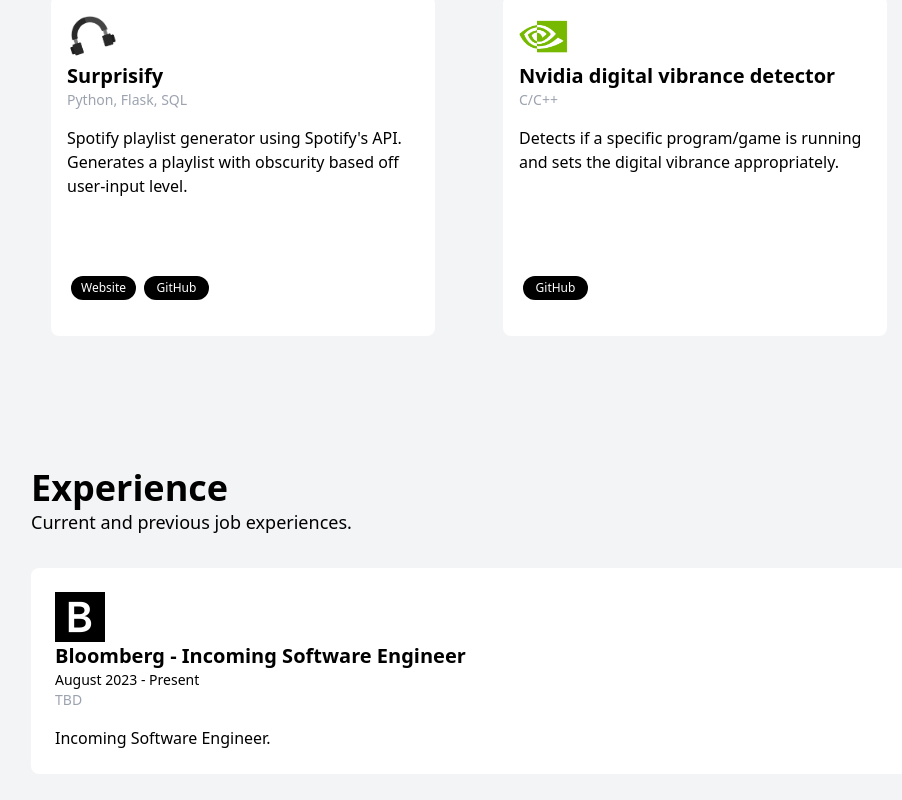
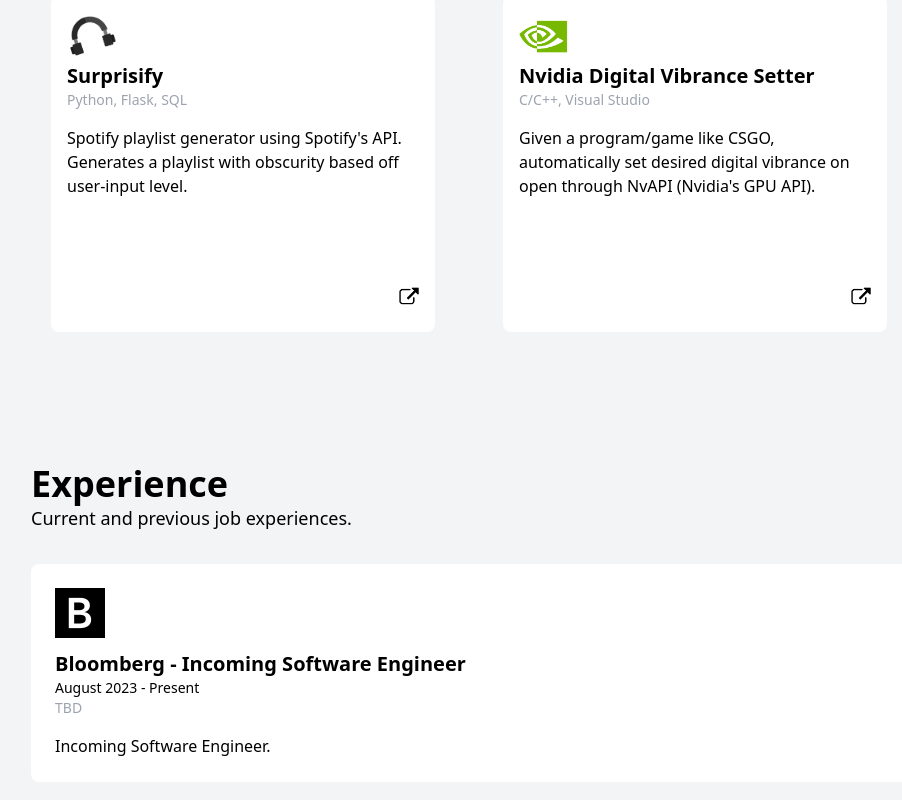
Before and after one commit to StephenChou/stephen-chou-portfolio, a Next.js app: page / in a window 1280 px wide. Shown: the part 660-1460 px from the top of the page, without its empty margins (137-1039 px from the left). Built offline with nearby package versions, Linux system fonts and the light colour scheme.

Commit message:
made style changes to project and experience cards

```diff
--- a/components/about_section.tsx
+++ b/components/about_section.tsx
@@ -3,8 +3,6 @@
 import Image from 'next/image'
 
 export default function AboutSection() {
-
-    //mx-auto max-w-3xl px-4 sm:px-6 md:max-w-5xl
 
     return(
         <section id="home">
--- a/components/experience_card.tsx
+++ b/components/experience_card.tsx
@@ -12,9 +12,9 @@
 
 export default function ExperienceCard({img, title, date, tech_stack, description}: ExperienceCard) {
     return(
-            <div className="bg-white rounded-lg px-6 py-6 my-8 transform hover:scale-105 duration-100 hover:shadow-lg ">
+            <div className="bg-white rounded-lg px-6 py-6 my-8 ">
             <div className="pb-4 relative bottom-50">
-                <Image src={`/${img}`} alt="" width={50} height={50} className="bottom-50"/>
+                <img src={`/${img}`} alt="" width="50" height="50" className="mb-3"/>
                 <h2 className="font-bold text-xl">{title}</h2>
                 <p className="text-sm">{date}</p>
                 <p className="text-sm text-[#9ca3af]">{tech_stack}</p>
--- a/components/project_card.tsx
+++ b/components/project_card.tsx
@@ -15,22 +15,22 @@
 export default function ProjectCard ({img, title, tech_stack, description, github_url, proj_url = ''}: ProjectCard) {
 
     return(
-        <div className="max-w-sm bg-white rounded-lg h-128 px-4 py-4 my-5 transform hover:scale-105 duration-100 hover:shadow-lg ">
+        <div className="max-w-sm bg-white rounded-lg h-128 px-4 py-4 my-5 transform hover:scale-105 duration-100 hover:shadow-lg h-[42vh]">
 
+                <Link href={proj_url.length > 0 ? proj_url : github_url} target="_blank">
                 <div className="pb-4 relative bottom-50">
                     <Image src={`/${img}`} alt="" width={50} height={50} className="bottom-50"/>
                     <h2 className="font-bold text-xl">{title}</h2>
                     <p className="text-sm text-[#9ca3af]">{tech_stack}</p>
                 </div>
 
-                <div className="flex-shrink-0 h-32">
+                <div className="flex-shrink-0 h-[20vh]">
                     {description}
                 </div>
-                <div className="my-5">
-                    {proj_url.length > 0 && <a href={proj_url} target="_blank" rel="noopener noreferrer"><button className="rounded-xl bg-black text-white text-xs flex-shrink-0 w-[65px] h-[24px] mx-1">Website</button></a>}
-                    <a href={github_url} target="_blank" rel="noopener noreferrer"><button className="rounded-xl bg-black text-white text-xs flex-shrink-0 w-[65px] h-[24px] mx-1">GitHub</button></a>
+                <div className="flex justify-end">
+                    <Image src="/external.png" alt="" width={20} height={20} className=""/>
                 </div>
-
+                </Link>
         </div>
     )
 }
--- a/components/project_section.tsx
+++ b/components/project_section.tsx
@@ -13,9 +13,9 @@
     },
     {
         img: "nvidia_img.png",
-        title: "Nvidia digital vibrance detector",
-        tech_stack: "C/C++",
-        description: "Detects if a specific program/game is running and sets the digital vibrance appropriately.",
+        title: "Nvidia Digital Vibrance Setter",
+        tech_stack: "C/C++, Visual Studio",
+        description: "Given a program/game like CSGO, automatically set desired digital vibrance on open through NvAPI (Nvidia's GPU API).",
         github_url: "https://github.com/StephenChou/nvidia_digital_vibrance",
         proj_url: ""
     }
```
Also changed, not shown: public/external.png (added).
